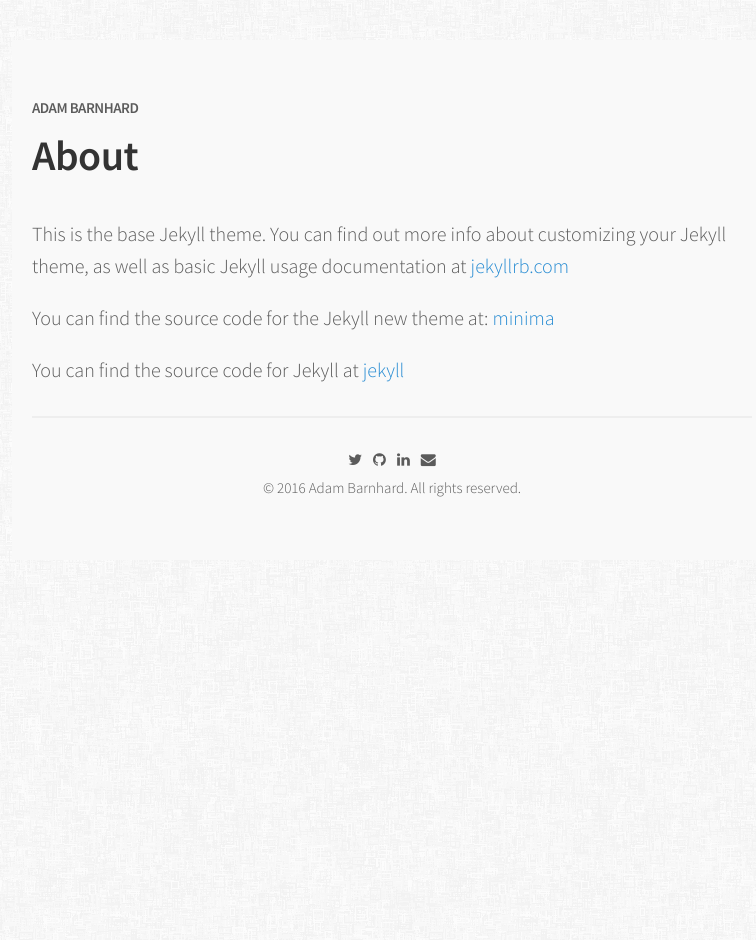
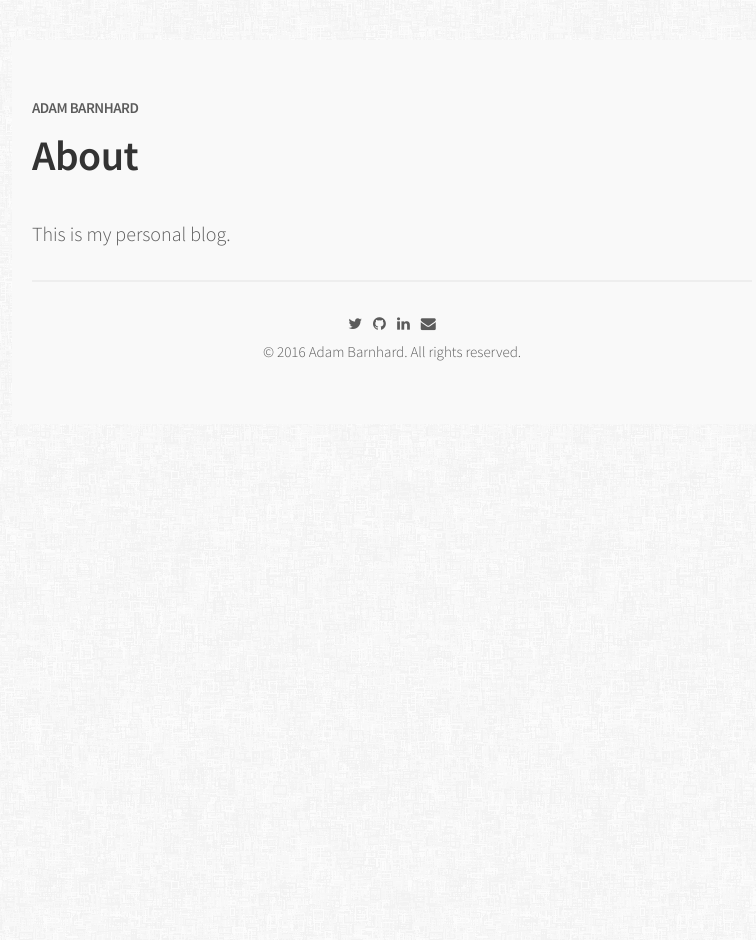
Before and after one commit to abarnhard/abarnhard.github.io, a Jekyll site: the page built from about.md, in a window 1280 px wide. Shown: the whole page, without its empty margins (248-1004 px from the left). Built offline with Jekyll 4.4.1, drawn with Linux system fonts in a browser that asks for light colours; nearby versions of some CDN libraries.

Commit message:
removed default about info and fixed link

```diff
--- a/_config.yml
+++ b/_config.yml
@@ -43,7 +43,7 @@
 nav:
   - name:           "About"
     url:            "/about"
-  - name:           "Project"
+  - name:           "Projects"
     url:            "/projects"
 
 # Sass
--- a/about.md
+++ b/about.md
@@ -4,10 +4,4 @@
 permalink: /about/
 ---
 
-This is the base Jekyll theme. You can find out more info about customizing your Jekyll theme, as well as basic Jekyll usage documentation at [jekyllrb.com](http://jekyllrb.com/)
-
-You can find the source code for the Jekyll new theme at:
-[minima](https://github.com/jekyll/minima)
-
-You can find the source code for Jekyll at
-[jekyll](https://github.com/jekyll/jekyll)
+This is my personal blog.
```
